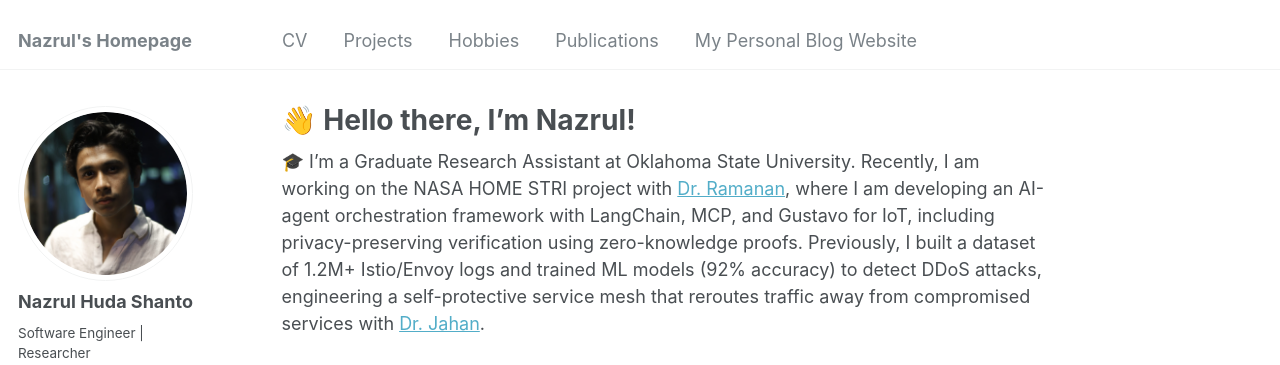
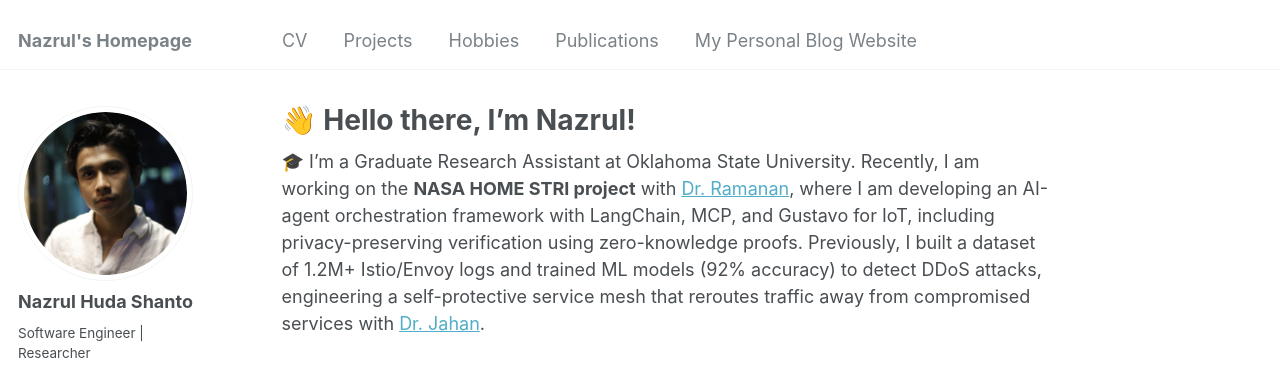
Before and after one commit to nazrulhuda/portfolio, a Jekyll site: the page built from _pages/about.md, in a window 1280 px wide and 900 px high. Shown: the top 365 px of the window. Built offline with Jekyll 4.4.1, drawn with Linux system fonts in a browser that asks for light colours; some web fonts are replaced.

```diff
--- a/_pages/about.md
+++ b/_pages/about.md
@@ -10,7 +10,7 @@ redirect_from:
 
 
 
-🎓 I'm a Graduate Research Assistant at Oklahoma State University. Recently, I am working on the NASA HOME STRI project with [Dr. Ramanan](https://ceat.okstate.edu/iem/people/ramanan-faculty-profile.html), where I am developing an AI-agent orchestration framework with LangChain, MCP, and Gustavo for IoT, including privacy-preserving verification using zero-knowledge proofs. Previously, I built a dataset of 1.2M+ Istio/Envoy logs and trained ML models (92% accuracy) to detect DDoS attacks, engineering a self-protective service mesh that reroutes traffic away from compromised services with [Dr. Jahan]([https://experts.okstate.edu/sharmin.jahan).
+🎓 I'm a Graduate Research Assistant at Oklahoma State University. Recently, I am working on the **NASA HOME STRI project** with [Dr. Ramanan](https://ceat.okstate.edu/iem/people/ramanan-faculty-profile.html), where I am developing an AI-agent orchestration framework with LangChain, MCP, and Gustavo for IoT, including privacy-preserving verification using zero-knowledge proofs. Previously, I built a dataset of 1.2M+ Istio/Envoy logs and trained ML models (92% accuracy) to detect DDoS attacks, engineering a self-protective service mesh that reroutes traffic away from compromised services with [Dr. Jahan]([https://experts.okstate.edu/sharmin.jahan).
 
 
 💼 With over 11 months of experience as a Junior Software Engineer at Tirzok Private Ltd., I am specialized in backend development. My work ranged from developing AI solutions and integrating AWS services to building backend systems using clients' preferred frameworks and databases.
```
